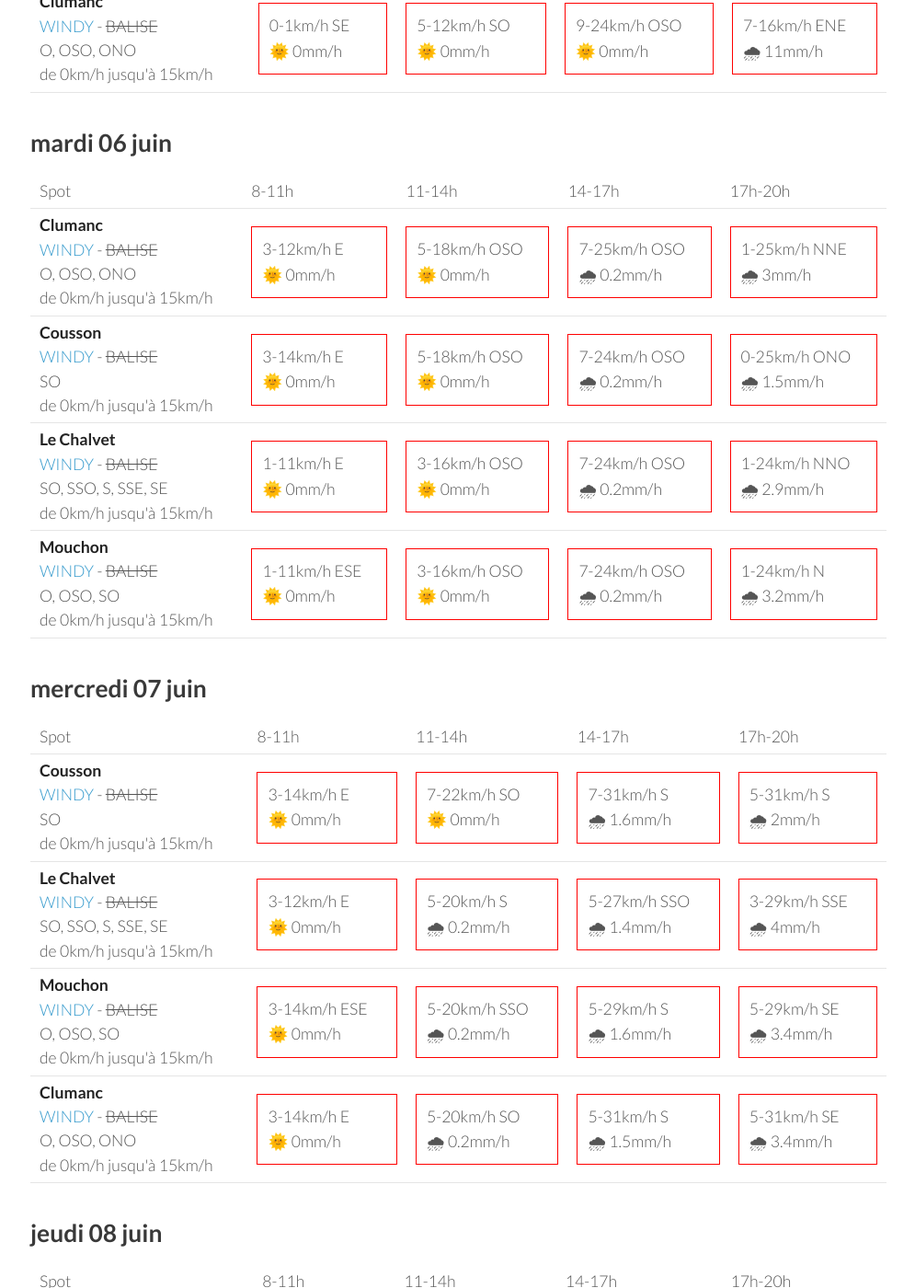
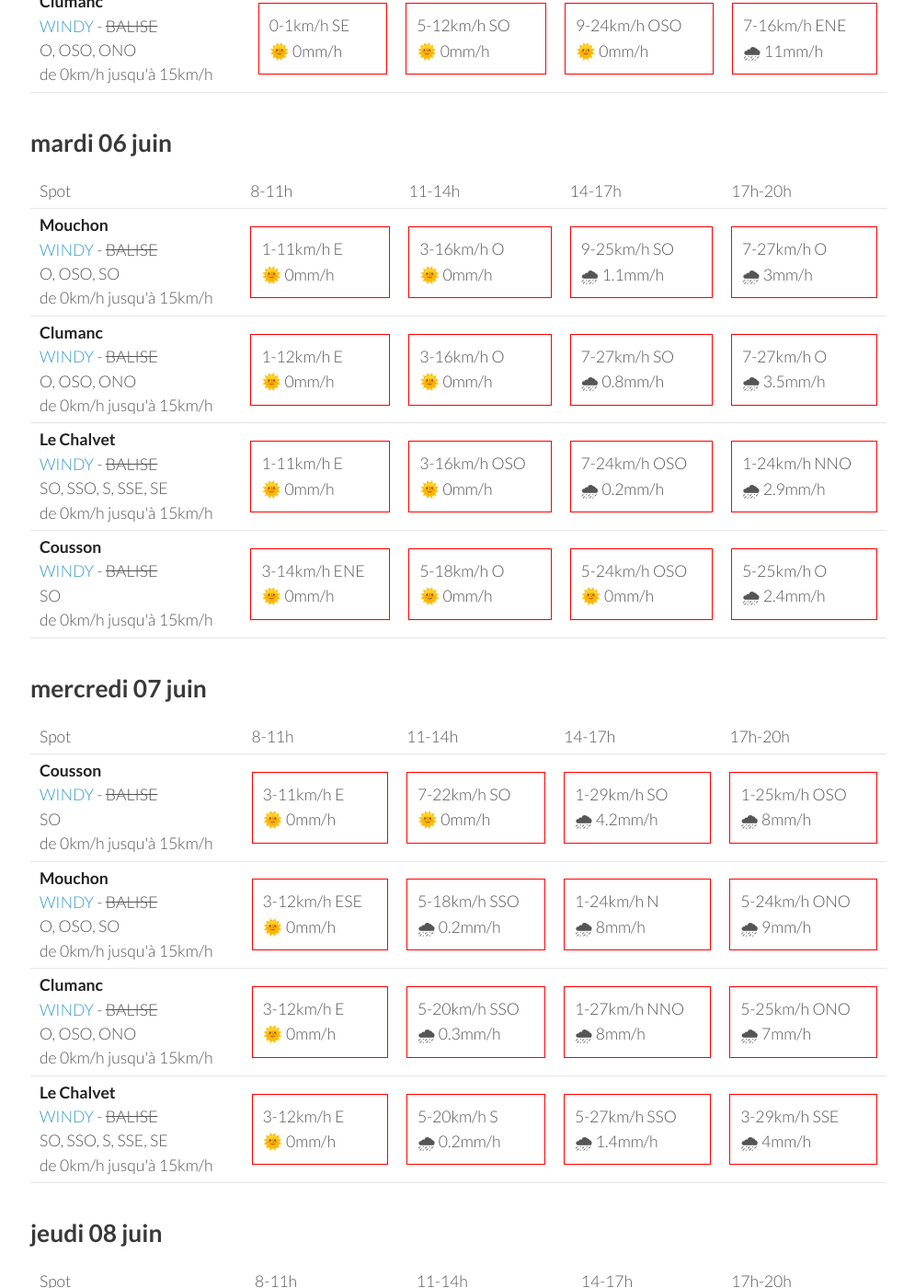
Before and after one commit to parapente-dans-le-nord/parapente-dans-le-nord.github.io, a Jekyll site: the page built from saint_andre.markdown, in a window 1280 px wide and 1400 px high, scrolled down 1325 px. Shown: the whole window at 92% size, without its empty margins (25-1020 px from the left). Built offline with Jekyll 4.4.1, drawn with Linux system fonts in a browser that asks for light colours; some of the changed text lies outside the part shown.

Commit message:
update index.markdown

```diff
--- a/saint_andre.markdown
+++ b/saint_andre.markdown
@@ -134,22 +134,22 @@ page mise à jour le dimanche 04 juin 06:36
       <td>17h-20h</td>
     </tr>
 <tr>
-        <td><strong>Clumanc</strong><br><a href="https://windy.com/44.027/6.402?43.914,6.403,10,m:eSxaglP">WINDY</a> - <span class="no-balise"> BALISE </span><br> <span class="vent-favorable">O, OSO, ONO</span><br><span class="force-vent">de 0km/h jusqu'à 15km/h</span> </td>
+        <td><strong>Mouchon</strong><br><a href="https://windy.com/43.992/6.424?43.878,6.425,10,m:eSuaglR">WINDY</a> - <span class="no-balise"> BALISE </span><br> <span class="vent-favorable">O, OSO, SO</span><br><span class="force-vent">de 0km/h jusqu'à 15km/h</span> </td>
 
-            <td><div class="not-flyable"><p>3-12km/h E</p><p>🌞 0mm/h</p></div></td>
-            <td><div class="not-flyable"><p>5-18km/h OSO</p><p>🌞 0mm/h</p></div></td>
-            <td><div class="not-flyable"><p>7-25km/h OSO</p><p>🌧 0.2mm/h</p></div></td>
-            <td><div class="not-flyable"><p>1-25km/h NNE</p><p>🌧 3mm/h</p></div></td>
+            <td><div class="not-flyable"><p>1-11km/h E</p><p>🌞 0mm/h</p></div></td>
+            <td><div class="not-flyable"><p>3-16km/h O</p><p>🌞 0mm/h</p></div></td>
+            <td><div class="not-flyable"><p>9-25km/h SO</p><p>🌧 1.1mm/h</p></div></td>
+            <td><div class="not-flyable"><p>7-27km/h O</p><p>🌧 3mm/h</p></div></td>
 
 
     </tr>
 <tr>
-        <td><strong>Cousson</strong><br><a href="https://windy.com/44.054/6.240?43.940,6.241,10,m:eSAaglz">WINDY</a> - <span class="no-balise"> BALISE </span><br> <span class="vent-favorable">SO</span><br><span class="force-vent">de 0km/h jusqu'à 15km/h</span> </td>
+        <td><strong>Clumanc</strong><br><a href="https://windy.com/44.027/6.402?43.914,6.403,10,m:eSxaglP">WINDY</a> - <span class="no-balise"> BALISE </span><br> <span class="vent-favorable">O, OSO, ONO</span><br><span class="force-vent">de 0km/h jusqu'à 15km/h</span> </td>
 
-            <td><div class="not-flyable"><p>3-14km/h E</p><p>🌞 0mm/h</p></div></td>
-            <td><div class="not-flyable"><p>5-18km/h OSO</p><p>🌞 0mm/h</p></div></td>
-            <td><div class="not-flyable"><p>7-24km/h OSO</p><p>🌧 0.2mm/h</p></div></td>
-            <td><div class="not-flyable"><p>0-25km/h ONO</p><p>🌧 1.5mm/h</p></div></td>
+            <td><div class="not-flyable"><p>1-12km/h E</p><p>🌞 0mm/h</p></div></td>
+            <td><div class="not-flyable"><p>3-16km/h O</p><p>🌞 0mm/h</p></div></td>
+            <td><div class="not-flyable"><p>7-27km/h SO</p><p>🌧 0.8mm/h</p></div></td>
+            <td><div class="not-flyable"><p>7-27km/h O</p><p>🌧 3.5mm/h</p></div></td>
 
 
     </tr>
@@ -164,12 +164,12 @@ page mise à jour le dimanche 04 juin 06:36
 
     </tr>
 <tr>
-        <td><strong>Mouchon</strong><br><a href="https://windy.com/43.992/6.424?43.878,6.425,10,m:eSuaglR">WINDY</a> - <span class="no-balise"> BALISE </span><br> <span class="vent-favorable">O, OSO, SO</span><br><span class="force-vent">de 0km/h jusqu'à 15km/h</span> </td>
+        <td><strong>Cousson</strong><br><a href="https://windy.com/44.054/6.240?43.940,6.241,10,m:eSAaglz">WINDY</a> - <span class="no-balise"> BALISE </span><br> <span class="vent-favorable">SO</span><br><span class="force-vent">de 0km/h jusqu'à 15km/h</span> </td>
 
-            <td><div class="not-flyable"><p>1-11km/h ESE</p><p>🌞 0mm/h</p></div></td>
-            <td><div class="not-flyable"><p>3-16km/h OSO</p><p>🌞 0mm/h</p></div></td>
-            <td><div class="not-flyable"><p>7-24km/h OSO</p><p>🌧 0.2mm/h</p></div></td>
-            <td><div class="not-flyable"><p>1-24km/h N</p><p>🌧 3.2mm/h</p></div></td>
+            <td><div class="not-flyable"><p>3-14km/h ENE</p><p>🌞 0mm/h</p></div></td>
+            <td><div class="not-flyable"><p>5-18km/h O</p><p>🌞 0mm/h</p></div></td>
+            <td><div class="not-flyable"><p>5-24km/h OSO</p><p>🌞 0mm/h</p></div></td>
+            <td><div class="not-flyable"><p>5-25km/h O</p><p>🌧 2.4mm/h</p></div></td>
 
 
     </tr>
@@ -192,10 +192,30 @@ page mise à jour le dimanche 04 juin 06:36
 <tr>
         <td><strong>Cousson</strong><br><a href="https://windy.com/44.054/6.240?43.940,6.241,10,m:eSAaglz">WINDY</a> - <span class="no-balise"> BALISE </span><br> <span class="vent-favorable">SO</span><br><span class="force-vent">de 0km/h jusqu'à 15km/h</span> </td>
 
-            <td><div class="not-flyable"><p>3-14km/h E</p><p>🌞 0mm/h</p></div></td>
+            <td><div class="not-flyable"><p>3-11km/h E</p><p>🌞 0mm/h</p></div></td>
             <td><div class="not-flyable"><p>7-22km/h SO</p><p>🌞 0mm/h</p></div></td>
-            <td><div class="not-flyable"><p>7-31km/h S</p><p>🌧 1.6mm/h</p></div></td>
-            <td><div class="not-flyable"><p>5-31km/h S</p><p>🌧 2mm/h</p></div></td>
+            <td><div class="not-flyable"><p>1-29km/h SO</p><p>🌧 4.2mm/h</p></div></td>
+            <td><div class="not-flyable"><p>1-25km/h OSO</p><p>🌧 8mm/h</p></div></td>
+
+
+    </tr>
+<tr>
+        <td><strong>Mouchon</strong><br><a href="https://windy.com/43.992/6.424?43.878,6.425,10,m:eSuaglR">WINDY</a> - <span class="no-balise"> BALISE </span><br> <span class="vent-favorable">O, OSO, SO</span><br><span class="force-vent">de 0km/h jusqu'à 15km/h</span> </td>
+
+            <td><div class="not-flyable"><p>3-12km/h ESE</p><p>🌞 0mm/h</p></div></td>
+            <td><div class="not-flyable"><p>5-18km/h SSO</p><p>🌧 0.2mm/h</p></div></td>
+            <td><div class="not-flyable"><p>1-24km/h N</p><p>🌧 8mm/h</p></div></td>
+            <td><div class="not-flyable"><p>5-24km/h ONO</p><p>🌧 9mm/h</p></div></td>
+
+
+    </tr>
+<tr>
+        <td><strong>Clumanc</strong><br><a href="https://windy.com/44.027/6.402?43.914,6.403,10,m:eSxaglP">WINDY</a> - <span class="no-balise"> BALISE </span><br> <span class="vent-favorable">O, OSO, ONO</span><br><span class="force-vent">de 0km/h jusqu'à 15km/h</span> </td>
+
+            <td><div class="not-flyable"><p>3-12km/h E</p><p>🌞 0mm/h</p></div></td>
+            <td><div class="not-flyable"><p>5-20km/h SSO</p><p>🌧 0.3mm/h</p></div></td>
+            <td><div class="not-flyable"><p>1-27km/h NNO</p><p>🌧 8mm/h</p></div></td>
+            <td><div class="not-flyable"><p>5-25km/h ONO</p><p>🌧 7mm/h</p></div></td>
 
 
     </tr>
@@ -206,26 +226,6 @@ page mise à jour le dimanche 04 juin 06:36
             <td><div class="not-flyable"><p>5-20km/h S</p><p>🌧 0.2mm/h</p></div></td>
             <td><div class="not-flyable"><p>5-27km/h SSO</p><p>🌧 1.4mm/h</p></div></td>
             <td><div class="not-flyable"><p>3-29km/h SSE</p><p>🌧 4mm/h</p></div></td>
-
-
-    </tr>
-<tr>
-        <td><strong>Mouchon</strong><br><a href="https://windy.com/43.992/6.424?43.878,6.425,10,m:eSuaglR">WINDY</a> - <span class="no-balise"> BALISE </span><br> <span class="vent-favorable">O, OSO, SO</span><br><span class="force-vent">de 0km/h jusqu'à 15km/h</span> </td>
-
-            <td><div class="not-flyable"><p>3-14km/h ESE</p><p>🌞 0mm/h</p></div></td>
-            <td><div class="not-flyable"><p>5-20km/h SSO</p><p>🌧 0.2mm/h</p></div></td>
-            <td><div class="not-flyable"><p>5-29km/h S</p><p>🌧 1.6mm/h</p></div></td>
-            <td><div class="not-flyable"><p>5-29km/h SE</p><p>🌧 3.4mm/h</p></div></td>
-
-
-    </tr>
-<tr>
-        <td><strong>Clumanc</strong><br><a href="https://windy.com/44.027/6.402?43.914,6.403,10,m:eSxaglP">WINDY</a> - <span class="no-balise"> BALISE </span><br> <span class="vent-favorable">O, OSO, ONO</span><br><span class="force-vent">de 0km/h jusqu'à 15km/h</span> </td>
-
-            <td><div class="not-flyable"><p>3-14km/h E</p><p>🌞 0mm/h</p></div></td>
-            <td><div class="not-flyable"><p>5-20km/h SO</p><p>🌧 0.2mm/h</p></div></td>
-            <td><div class="not-flyable"><p>5-31km/h S</p><p>🌧 1.5mm/h</p></div></td>
-            <td><div class="not-flyable"><p>5-31km/h SE</p><p>🌧 3.4mm/h</p></div></td>
 
 
     </tr>
@@ -248,10 +248,30 @@ page mise à jour le dimanche 04 juin 06:36
 <tr>
         <td><strong>Cousson</strong><br><a href="https://windy.com/44.054/6.240?43.940,6.241,10,m:eSAaglz">WINDY</a> - <span class="no-balise"> BALISE </span><br> <span class="vent-favorable">SO</span><br><span class="force-vent">de 0km/h jusqu'à 15km/h</span> </td>
 
-            <td><div class="not-flyable"><p>3-12km/h E</p><p>🌞 0mm/h</p></div></td>
-            <td><div class="not-flyable"><p>5-18km/h SO</p><p>🌞 0mm/h</p></div></td>
-            <td><div class="not-flyable"><p>9-25km/h SO</p><p>🌞 0mm/h</p></div></td>
-            <td><div class="not-flyable"><p>9-27km/h SO</p><p>🌞 0mm/h</p></div></td>
+            <td><div class="not-flyable"><p>3-14km/h ENE</p><p>🌞 0mm/h</p></div></td>
+            <td><div class="not-flyable"><p>5-18km/h OSO</p><p>🌞 0mm/h</p></div></td>
+            <td><div class="not-flyable"><p>7-24km/h SO</p><p>🌧 0.7mm/h</p></div></td>
+            <td><div class="not-flyable"><p>5-24km/h SO</p><p>🌧 1.1mm/h</p></div></td>
+
+
+    </tr>
+<tr>
+        <td><strong>Mouchon</strong><br><a href="https://windy.com/43.992/6.424?43.878,6.425,10,m:eSuaglR">WINDY</a> - <span class="no-balise"> BALISE </span><br> <span class="vent-favorable">O, OSO, SO</span><br><span class="force-vent">de 0km/h jusqu'à 15km/h</span> </td>
+
+            <td><div class="not-flyable"><p>1-9km/h E</p><p>🌞 0mm/h</p></div></td>
+            <td><div class="not-flyable"><p>3-16km/h S</p><p>🌧 0.3mm/h</p></div></td>
+            <td><div class="not-flyable"><p>7-24km/h SO</p><p>🌧 1.4mm/h</p></div></td>
+            <td><div class="not-flyable"><p>5-27km/h OSO</p><p>🌧 6mm/h</p></div></td>
+
+
+    </tr>
+<tr>
+        <td><strong>Clumanc</strong><br><a href="https://windy.com/44.027/6.402?43.914,6.403,10,m:eSxaglP">WINDY</a> - <span class="no-balise"> BALISE </span><br> <span class="vent-favorable">O, OSO, ONO</span><br><span class="force-vent">de 0km/h jusqu'à 15km/h</span> </td>
+
+            <td><div class="not-flyable"><p>3-11km/h E</p><p>🌞 0mm/h</p></div></td>
+            <td><div class="not-flyable"><p>3-16km/h SSO</p><p>🌧 0.4mm/h</p></div></td>
+            <td><div class="not-flyable"><p>7-24km/h SO</p><p>🌧 1.4mm/h</p></div></td>
+            <td><div class="not-flyable"><p>5-27km/h OSO</p><p>🌧 4.7mm/h</p></div></td>
 
 
     </tr>
@@ -265,23 +285,49 @@ page mise à jour le dimanche 04 juin 06:36
 
 
     </tr>
+
+</tbody>
+</table>
+{:/}
+## vendredi 09 juin
+
+{::nomarkdown}
+<table>
+  <tbody>
+    <tr>
+      <td>Spot</td>
+      <td>8-11h</td>
+      <td>11-14h</td>
+      <td>14-17h</td>
+      <td>17h-20h</td>
+    </tr>
+<tr>
+        <td><strong>Cousson</strong><br><a href="https://windy.com/44.054/6.240?43.940,6.241,10,m:eSAaglz">WINDY</a> - <span class="no-balise"> BALISE </span><br> <span class="vent-favorable">SO</span><br><span class="force-vent">de 0km/h jusqu'à 15km/h</span> </td>
+
+            <td><div class="not-flyable"><p>5-16km/h E</p><p>🌞 0mm/h</p></div></td>
+            <td><div class="not-flyable"><p>5-18km/h SO</p><p>🌞 0mm/h</p></div></td>
+            <td><div class="not-flyable"><p>7-29km/h SO</p><p>🌧 0.9mm/h</p></div></td>
+            <td><div class="not-flyable"><p>5-33km/h SO</p><p>🌧 2.8mm/h</p></div></td>
+
+
+    </tr>
 <tr>
         <td><strong>Mouchon</strong><br><a href="https://windy.com/43.992/6.424?43.878,6.425,10,m:eSuaglR">WINDY</a> - <span class="no-balise"> BALISE </span><br> <span class="vent-favorable">O, OSO, SO</span><br><span class="force-vent">de 0km/h jusqu'à 15km/h</span> </td>
 
-            <td><div class="not-flyable"><p>5-14km/h E</p><p>🌞 0mm/h</p></div></td>
-            <td><div class="not-flyable"><p>3-18km/h SSE</p><p>🌞 0mm/h</p></div></td>
-            <td><div class="not-flyable"><p>7-24km/h S</p><p>🌧 0.2mm/h</p></div></td>
-            <td><div class="not-flyable"><p>7-25km/h SSO</p><p>🌞 0mm/h</p></div></td>
+            <td><div class="not-flyable"><p>5-14km/h ESE</p><p>🌞 0mm/h</p></div></td>
+            <td><div class="not-flyable"><p>5-22km/h SSE</p><p>🌞 0mm/h</p></div></td>
+            <td><div class="not-flyable"><p>7-25km/h SSO</p><p>🌧 0.9mm/h</p></div></td>
+            <td><div class="not-flyable"><p>3-25km/h SSO</p><p>🌧 2.5mm/h</p></div></td>
 
 
     </tr>
 <tr>
         <td><strong>Clumanc</strong><br><a href="https://windy.com/44.027/6.402?43.914,6.403,10,m:eSxaglP">WINDY</a> - <span class="no-balise"> BALISE </span><br> <span class="vent-favorable">O, OSO, ONO</span><br><span class="force-vent">de 0km/h jusqu'à 15km/h</span> </td>
 
-            <td><div class="not-flyable"><p>5-14km/h E</p><p>🌞 0mm/h</p></div></td>
-            <td><div class="not-flyable"><p>3-18km/h S</p><p>🌞 0mm/h</p></div></td>
-            <td><div class="not-flyable"><p>7-25km/h SSO</p><p>🌞 0mm/h</p></div></td>
-            <td><div class="not-flyable"><p>7-27km/h SO</p><p>🌞 0mm/h</p></div></td>
+            <td><div class="not-flyable"><p>5-16km/h ESE</p><p>🌞 0mm/h</p></div></td>
+            <td><div class="not-flyable"><p>5-22km/h S</p><p>🌞 0mm/h</p></div></td>
+            <td><div class="not-flyable"><p>7-29km/h SSO</p><p>🌧 0.8mm/h</p></div></td>
+            <td><div class="not-flyable"><p>3-29km/h SO</p><p>🌧 2.6mm/h</p></div></td>
 
 
     </tr>
```
Also changed, not shown: other parts of saint_andre.markdown (+1 -1 lines).
